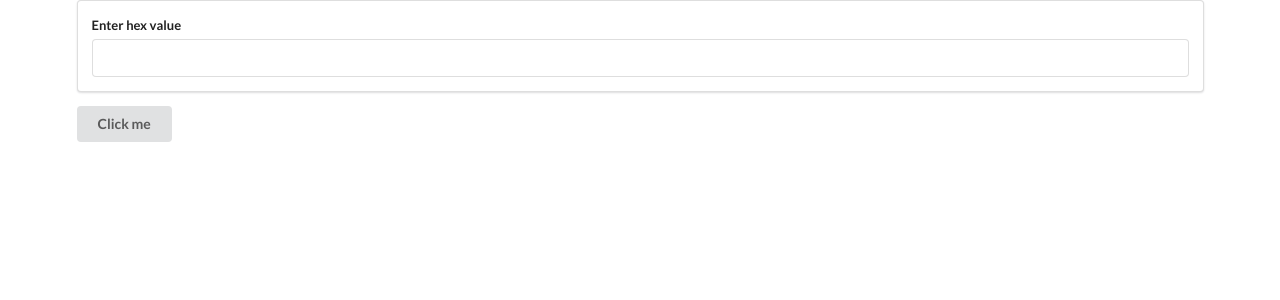
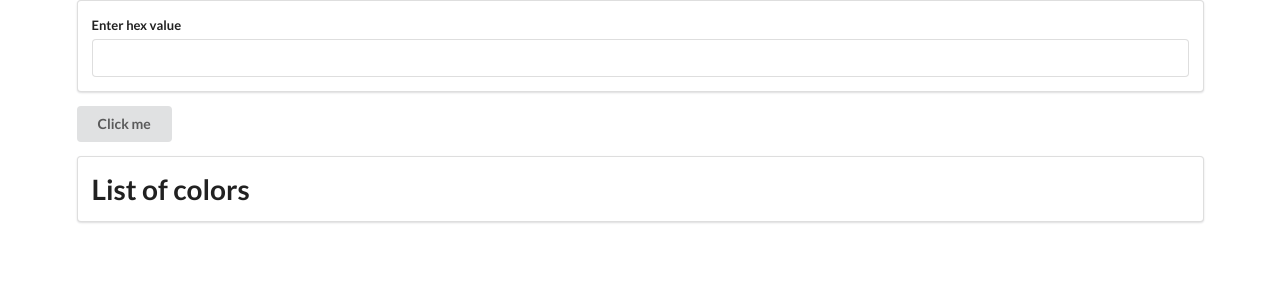
Before and after one commit to sborzic/colors, a React (Create React App) app: page / in a window 1280 px wide. Shown: the top 300 px of the page. Built offline with nearby package versions, Linux system fonts and the light colour scheme.

Commit message:
added drag-n-drop feature, active color bolded

```diff
--- a/package.json
+++ b/package.json
@@ -7,6 +7,7 @@
     "@testing-library/react": "^12.1.2",
     "@testing-library/user-event": "^13.5.0",
     "react": "^17.0.2",
+    "react-beautiful-dnd": "^13.1.0",
     "react-dom": "^17.0.2",
     "react-scripts": "5.0.0",
     "web-vitals": "^2.1.2"
--- a/src/components/App.js
+++ b/src/components/App.js
@@ -4,7 +4,7 @@ import List from "./List";
 import SearchBar from "./SearchBar";
 
 class App extends React.Component {
-  state = { hex: "Click me", colors: [], btnText: "Click Me" };
+  state = { hex: "Click me", colors: [] };
 
   onButtonClick = async () => {
     await fetch("http://www.colr.org/json/color/random", {
@@ -34,6 +34,13 @@ class App extends React.Component {
     } else alert("Color already added");
   };
 
+  handleDragEnd = (result) => {
+    const items = this.state.colors;
+    const [reorderedItem] = items.splice(result.source.index, 1);
+    items.splice(result.destination.index, 0, reorderedItem);
+    this.setState({ colors: items });
+  };
+
   render() {
     return (
       <div className='ui container'>
@@ -46,7 +53,12 @@ class App extends React.Component {
           colorData={this.state}
           btnText={this.state.hex}
         />
-        <List colors={this.state.colors} />
+        <List
+          handleDragEnd={this.handleDragEnd}
+          colors={this.state.colors}
+          className='ui segment'
+          currentColor={this.state.hex}
+        />
       </div>
     );
   }
--- a/src/components/List.js
+++ b/src/components/List.js
@@ -1,15 +1,46 @@
 import React from "react";
 import "./listStyle.css";
+import { DragDropContext, Droppable, Draggable } from "react-beautiful-dnd";
 
 const List = (props) => {
-  const listItems = props.colors.map((color) => {
-    return (
-      <div style={{ color: `${color}` }} key={color}>
-        {color}
-      </div>
-    );
-  });
-  return <div>{listItems}</div>;
+  return (
+    <DragDropContext onDragEnd={props.handleDragEnd}>
+      <Droppable droppableId='colorList'>
+        {(provided) => (
+          <div
+            className='ui segment'
+            {...provided.droppableProps}
+            ref={provided.innerRef}
+          >
+            <h1>List of colors</h1>
+            {props.colors.map((color, index) => {
+              return (
+                <Draggable key={color} draggableId={color} index={index}>
+                  {(provided) => (
+                    <div
+                      className='ui segment'
+                      ref={provided.innerRef}
+                      {...provided.draggableProps}
+                      {...provided.dragHandleProps}
+                      style={{
+                        ...provided.draggableProps.style,
+                        color: `${color}`,
+                        fontWeight:
+                          color === props.currentColor ? "900" : "normal",
+                      }}
+                    >
+                      {color}
+                    </div>
+                  )}
+                </Draggable>
+              );
+            })}
+            {provided.placeholder}
+          </div>
+        )}
+      </Droppable>
+    </DragDropContext>
+  );
 };
 
 export default List;
```
Also changed, not shown: 1 other file (tests, documents, lock files or other folders).
